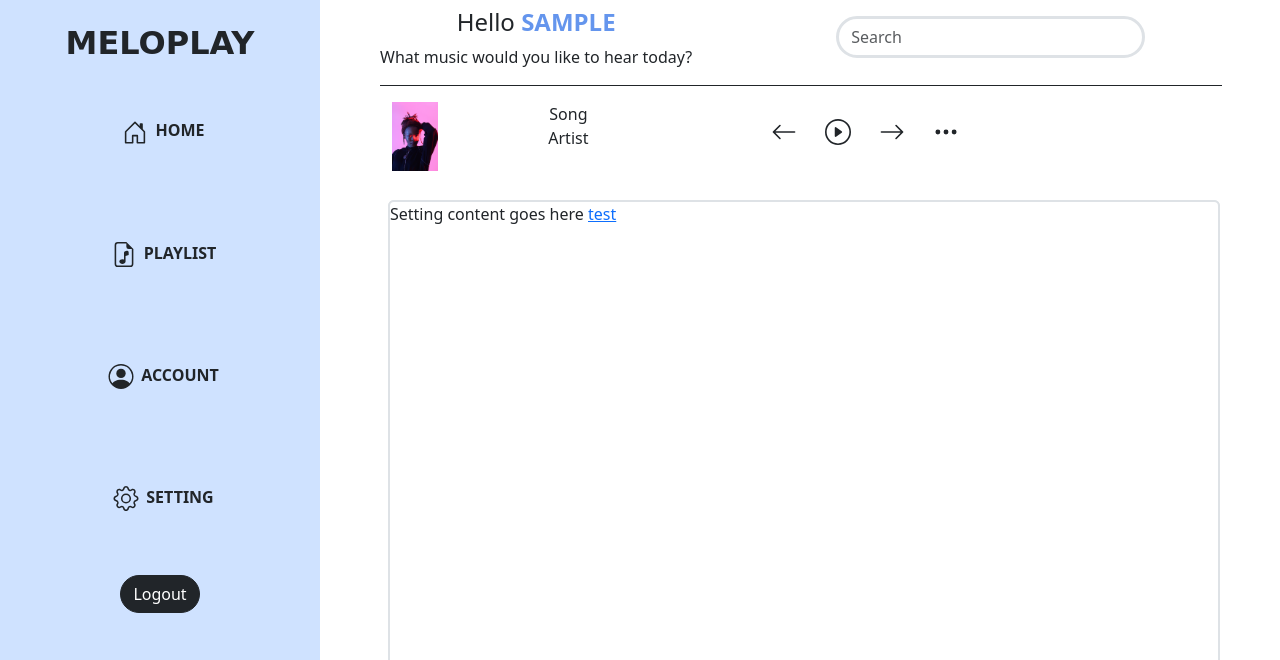
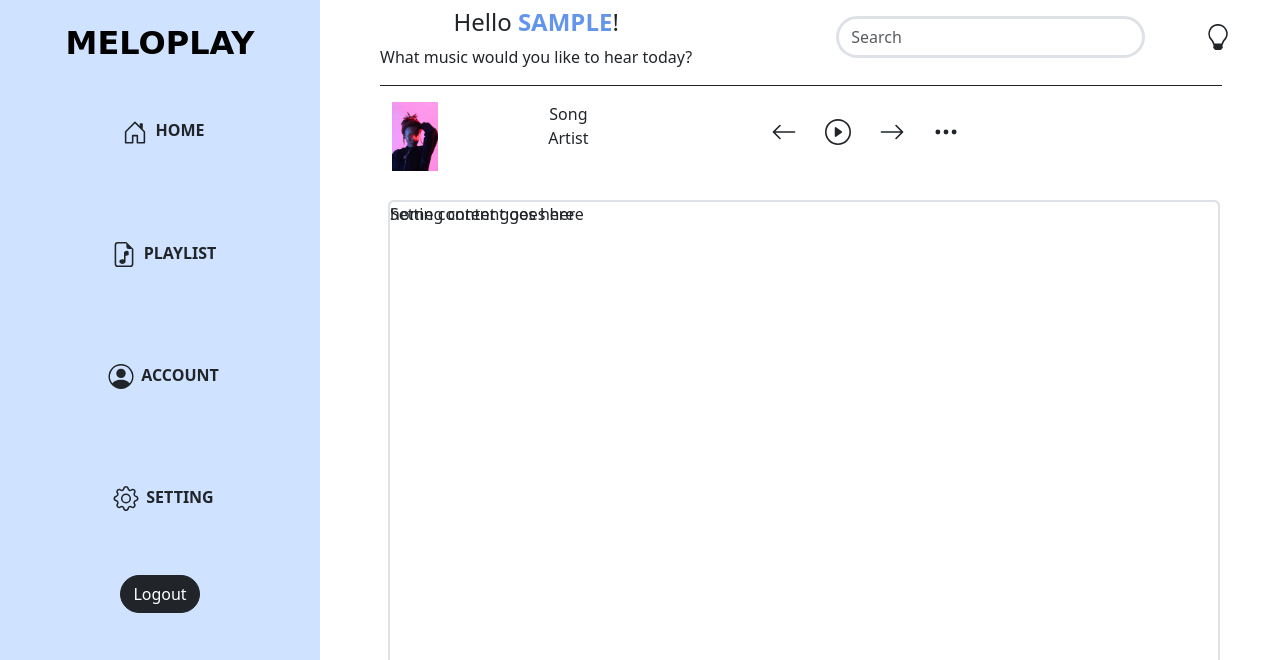
Before and after one commit to trucn0311/MusicStreaming, a Flask app: page /setting in a window 1280 px wide. Shown: the top 660 px of the page. Run offline with Flask 3, Linux system fonts and the light colour scheme; the visitor is signed in with stand-in values (Sample User, id 1); some libraries are stand-ins or nearby versions; some web fonts are replaced.

Commit message:
add dark mode for the app

```diff
--- /dev/null
+++ b/static/main.js
@@ -0,0 +1,64 @@
+$(document).ready(function () {
+  var audio = new Audio("/play_audio");
+  var playing = false;
+  var current_time = 0;
+  var durationSpan = document.getElementById("duration");
+
+  //   var artistSpan = document.getElementById("artist-name");
+
+  audio.addEventListener("loadedmetadata", () => {
+    const duration = audio.duration;
+    const minutes = Math.floor(duration / 60);
+    const seconds = Math.floor(duration % 60);
+
+    durationSpan.innerText = `${minutes}:${seconds
+      .toString()
+      .padStart(2, "0")}`;
+  });
+
+  $("#play-button").click(function () {
+    if (!playing) {
+      audio.currentTime = current_time;
+      audio.play();
+      playing = true;
+      $("#play-button").hide();
+      $("#stop-button").show();
+    }
+  });
+
+  $("#stop-button").click(function () {
+    if (playing) {
+      audio.pause();
+      current_time = audio.currentTime;
+      playing = false;
+      $("#play-button").show();
+      $("#stop-button").hide();
+    }
+  });
+  if (localStorage.getItem("dark-mode")) {
+    // apply the dark mode styles to the relevant elements
+    $("#light-mode").hide();
+    $("#dark-mode").show();
+    $(".brightness").css("background-color", "#161616");
+    $(".brightness").css("color", "white");
+  }
+
+  $("#light-mode").click(function () {
+    $("#light-mode").hide();
+    $("#dark-mode").show();
+    $(".brightness").css("transition", "background-color 0.5s ease");
+    $(".brightness").css("background-color", "#161616");
+    $(".brightness").css("color", "white");
+    // save the user's preference to localStorage
+    localStorage.setItem("dark-mode", true);
+  });
+  $("#dark-mode").click(function () {
+    $("#light-mode").show();
+    $("#dark-mode").hide();
+    $(".brightness").css("transition", "background-color 0.5s ease");
+    $(".brightness").css("background-color", "white");
+    $(".brightness").css("color", "#161616");
+    // remove the user's preference from localStorage
+    localStorage.removeItem("dark-mode");
+  });
+});
--- a/templates/account.html
+++ b/templates/account.html
@@ -5,9 +5,10 @@
     {% include 'home.html' %}
     <!-- ************************************************************************************************************************************************ -->
     <!-- playlist-centent-start -->
-    <div class="fixed bg-white profile-content rounded-2 border border-2 ms-5">
+    <div
+      class="fixed brightness profile-content rounded-2 border border-2 ms-5"
+    >
       Profile content goes here
-      <a href="">test</a>
     </div>
     <!--playlist content end****************************************************************************************************************************** -->
   </body>
--- a/templates/home.html
+++ b/templates/home.html
@@ -2,11 +2,13 @@
 <html lang="en">
   {% include 'header.html' %}
 
-  <body>
+  <body id="body">
     <div class="container-fluid text-center fixed">
-      <div class="row">
+      <div class="row brightness">
         <div class="col-lg-3 bg-primary-subtle">
-          <h2 class="text-uppercase fw-bolder p-2 mt-3 mb-5">Meloplay</h2>
+          <h2 class="text-uppercase text-black fw-bolder p-2 mt-3 mb-5">
+            Meloplay
+          </h2>
 
           <!-- ************************************************************************* -->
           <!-- Navigation start  -->
@@ -94,18 +96,18 @@
           <!-- Navigation end -->
           <!-- ************************************************************************* -->
         </div>
-        <div class="d-flex flex-column col-lg-9">
-          <div class="d-flex bg-white">
+        <div class="d-flex flex-column col-lg-9 brightness">
+          <div class="d-flex">
             <div class="me-5 mt-2">
               <h4 class="ms-5">
                 Hello
                 <span class="user-name fw-semibold text-uppercase"
                   >{{name}}</span
-                >
+                >!
               </h4>
               <p class="ms-5">What music would you like to hear today?</p>
             </div>
-            <form class="mt-3 ms-5 ps-5 3" role="search">
+            <form class="mt-3 ms-5 ps-5" role="search">
               <input
                 class="form-control me-5 rounded-5 border border-3"
                 type="search"
@@ -113,14 +115,42 @@
                 aria-label="Search"
               />
             </form>
+            <svg
+              class="mt-4 ms-5"
+              id="light-mode"
+              xmlns="http://www.w3.org/2000/svg"
+              width="50"
+              height="26"
+              fill="currentColor"
+              class="bi bi-lightbulb"
+              viewBox="0 0 16 16"
+            >
+              <path
+                d="M2 6a6 6 0 1 1 10.174 4.31c-.203.196-.359.4-.453.619l-.762 1.769A.5.5 0 0 1 10.5 13a.5.5 0 0 1 0 1 .5.5 0 0 1 0 1l-.224.447a1 1 0 0 1-.894.553H6.618a1 1 0 0 1-.894-.553L5.5 15a.5.5 0 0 1 0-1 .5.5 0 0 1 0-1 .5.5 0 0 1-.46-.302l-.761-1.77a1.964 1.964 0 0 0-.453-.618A5.984 5.984 0 0 1 2 6zm6-5a5 5 0 0 0-3.479 8.592c.263.254.514.564.676.941L5.83 12h4.342l.632-1.467c.162-.377.413-.687.676-.941A5 5 0 0 0 8 1z"
+              />
+            </svg>
+            <svg
+              class="mt-4 ms-5"
+              id="dark-mode"
+              xmlns="http://www.w3.org/2000/svg"
+              width="50"
+              height="26"
+              fill="white"
+              class="bi bi-lightbulb-off"
+              viewBox="0 0 16 16"
+              style="display: none"
+            >
+              <path
+                fill-rule="evenodd"
+                d="M2.23 4.35A6.004 6.004 0 0 0 2 6c0 1.691.7 3.22 1.826 4.31.203.196.359.4.453.619l.762 1.769A.5.5 0 0 0 5.5 13a.5.5 0 0 0 0 1 .5.5 0 0 0 0 1l.224.447a1 1 0 0 0 .894.553h2.764a1 1 0 0 0 .894-.553L10.5 15a.5.5 0 0 0 0-1 .5.5 0 0 0 0-1 .5.5 0 0 0 .288-.091L9.878 12H5.83l-.632-1.467a2.954 2.954 0 0 0-.676-.941 4.984 4.984 0 0 1-1.455-4.405l-.837-.836zm1.588-2.653.708.707a5 5 0 0 1 7.07 7.07l.707.707a6 6 0 0 0-8.484-8.484zm-2.172-.051a.5.5 0 0 1 .708 0l12 12a.5.5 0 0 1-.708.708l-12-12a.5.5 0 0 1 0-.708z"
+              />
+            </svg>
           </div>
           <!-- ************************************************************************************** -->
           <!-- ************************************************************************************** -->
           <!-- ************************************************************************************** -->
           <!-- music player section -->
-          <div
-            class="music-player bg-white row ms-5 border-top border-dark pt-3"
-          >
+          <div class="music-player row ms-5 border-top border-dark pt-3">
             <img src="static/artist.jpg" class="me-5 col-lg-1" alt="song-img" />
             <!-- ************************************************** -->
             <!-- Song info -->
@@ -221,51 +251,12 @@
       </div>
     </div>
     <!-- body-content start ************************************************************************************************************************************************************************ -->
-    <div class="fixed bg-white body-content rounded-2 border border-2 ms-5">
+    <div class="fixed brightness body-content rounded-2 border border-2 ms-5">
       home content goes here
     </div>
     <!--body-content end ****************************************************************************************************************************************************************************************************************** -->
     <!-- ************************************************************************* -->
-    <script>
-      $(document).ready(function () {
-        var audio = new Audio("/play_audio");
-        var playing = false;
-        var current_time = 0;
-        var durationSpan = document.getElementById("duration");
-        var artistSpan = document.getElementById("artist-name");
-
-        audio.addEventListener("loadedmetadata", () => {
-          const duration = audio.duration;
-          const minutes = Math.floor(duration / 60);
-          const seconds = Math.floor(duration % 60);
-
-          durationSpan.innerText = `${minutes}:${seconds
-            .toString()
-            .padStart(2, "0")}`;
-        });
-
-        $("#play-button").click(function () {
-          if (!playing) {
-            audio.currentTime = current_time;
-            audio.play();
-            playing = true;
-            $("#play-button").hide();
-            $("#stop-button").show();
-          }
-        });
-
-        $("#stop-button").click(function () {
-          if (playing) {
-            audio.pause();
-            current_time = audio.currentTime;
-            playing = false;
-            $("#play-button").show();
-            $("#stop-button").hide();
-          }
-        });
-      });
-    </script>
-    <script src="main.js"></script>
+    <script src="{{ url_for('static', filename='main.js') }}"></script>
   </body>
 
   <style>
@@ -276,11 +267,12 @@
     .body-content {
       overflow-x: hidden;
       overflow-y: auto;
-      position: absolute;
+
       top: 200px;
       right: 60px;
       height: 100%;
       width: 65%;
+      display: block;
     }
     .music-player {
       position: relative;
--- a/templates/playlist.html
+++ b/templates/playlist.html
@@ -5,9 +5,10 @@
     {% include 'home.html' %}
     <!-- ************************************************************************************************************************************************ -->
     <!-- playlist-centent-start -->
-    <div class="fixed bg-white playlist-content rounded-2 border border-2 ms-5">
+    <div
+      class="fixed brightness playlist-content rounded-2 border border-2 ms-5"
+    >
       playlist content goes here
-      <a href="">test</a>
     </div>
     <!--playlist content end****************************************************************************************************************************** -->
   </body>
--- a/templates/setting.html
+++ b/templates/setting.html
@@ -6,9 +6,10 @@
     {% include 'home.html' %}
     <!-- ************************************************************************************************************************************************ -->
     <!-- playlist-centent-start -->
-    <div class="fixed bg-white setting-content rounded-2 border border-2 ms-5">
+    <div
+      class="fixed brightness setting-content rounded-2 border border-2 ms-5"
+    >
       Setting content goes here
-      <a href="">test</a>
     </div>
     <!--playlist content end****************************************************************************************************************************** -->
   </body>
```
Also changed, not shown: templates/main.js (added).
